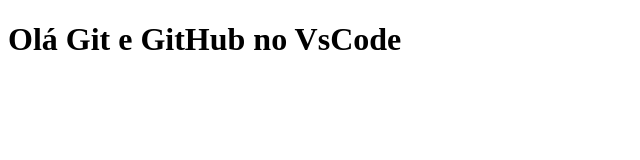
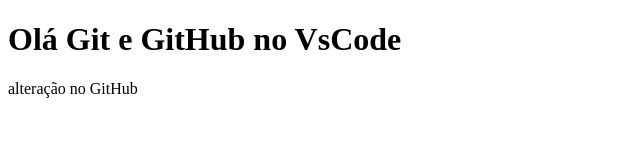
Before and after one commit to IzabelAzoia/teste-github-vscode, a plain HTML site: page index.html in a window 1280 px wide. Shown: the whole page, without its empty margins (0-640 px from the left). Drawn offline with Linux system fonts and the light colour scheme.

Commit message:
Update index.html

```diff
--- a/index.html
+++ b/index.html
@@ -8,5 +8,6 @@
 </head>
 <body>
     <h1>Olá Git e GitHub no VsCode</h1>
+    <p>alteração no GitHub</p>
 </body>
 </html>
```
